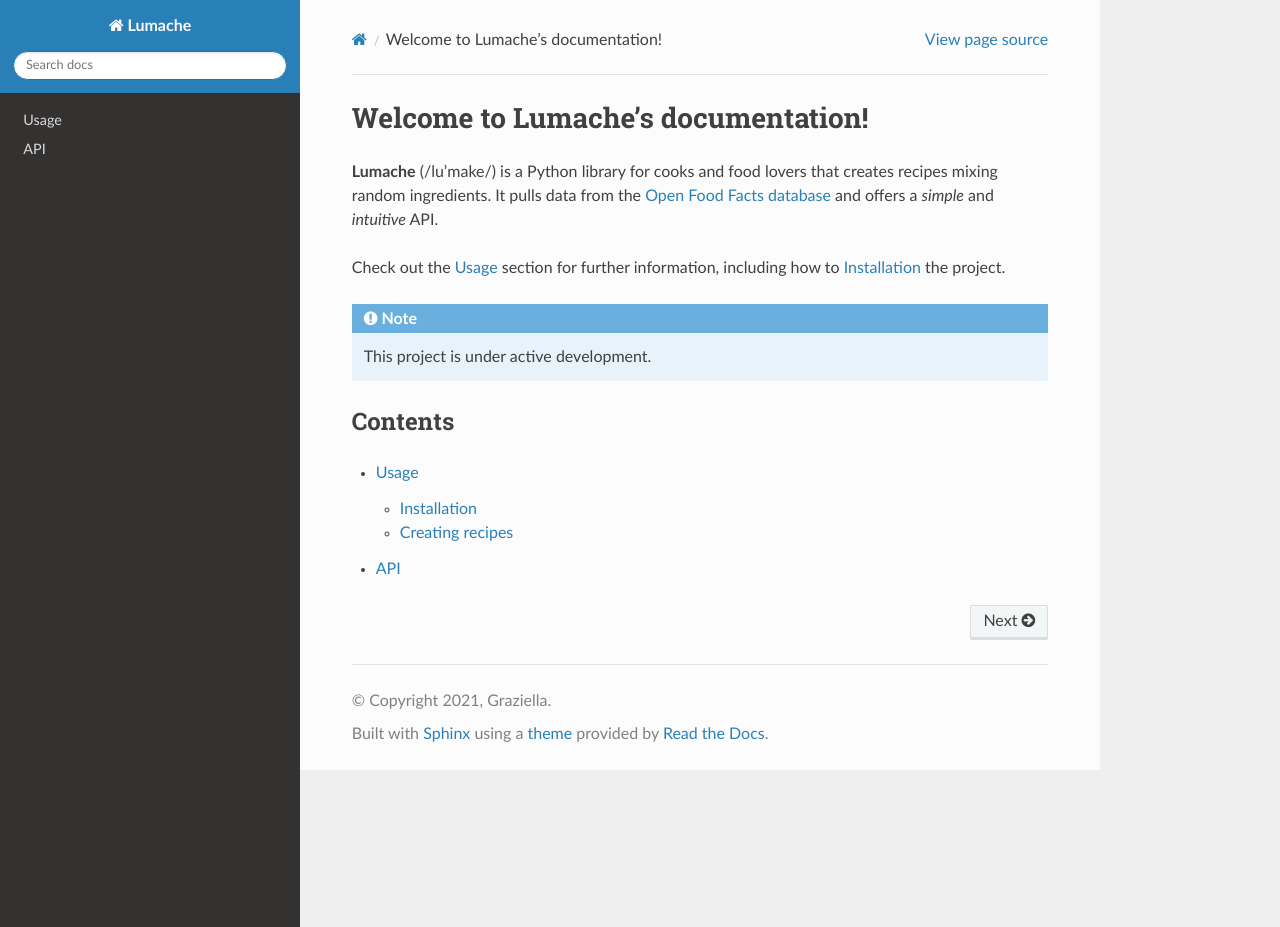
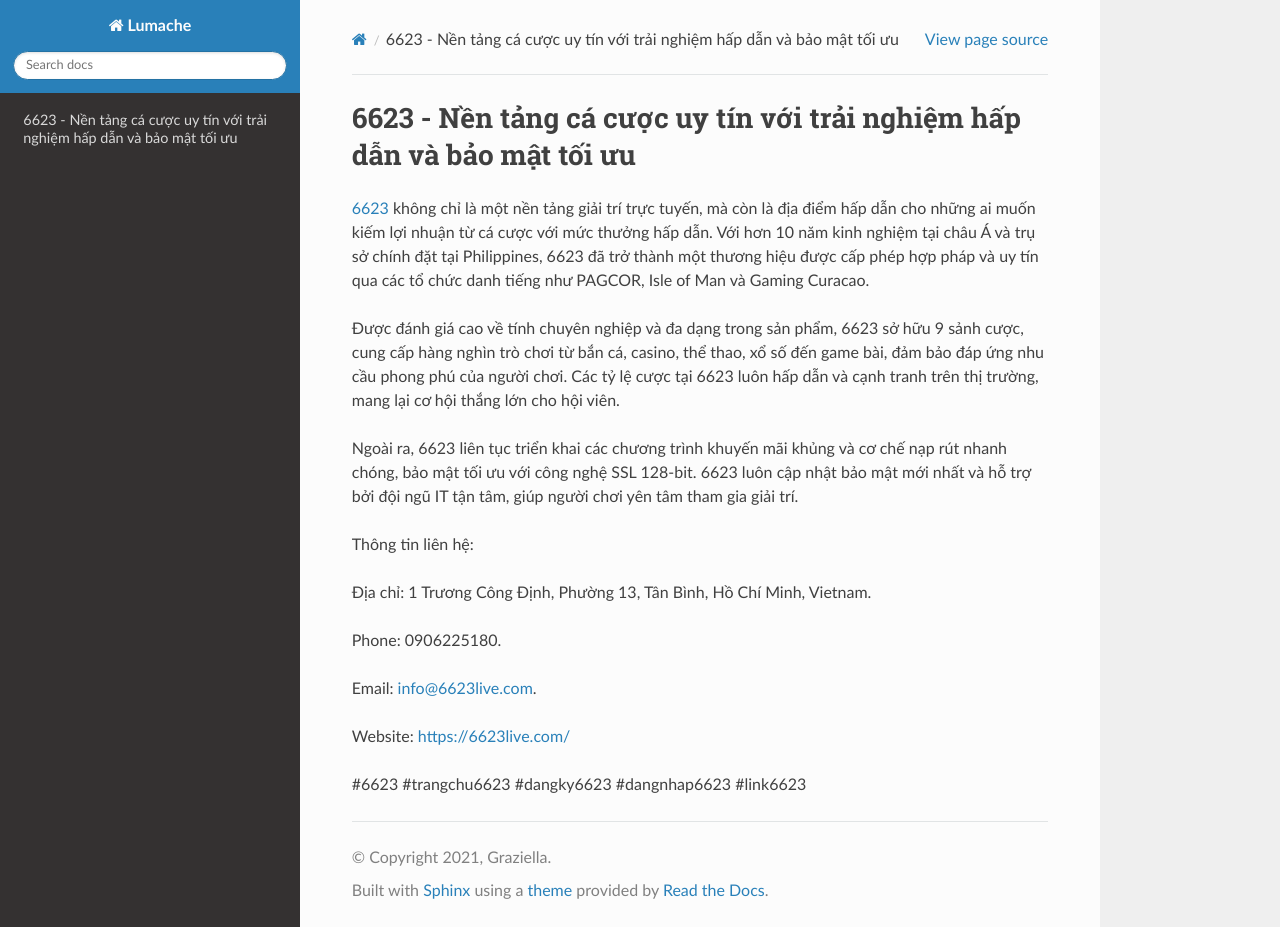
Before and after one commit to JonsCalicut123/6623livecom, a Sphinx documentation site: the page built from docs/source/index.rst, in a window 1280 px wide and 927 px high. Built offline with Sphinx 7.4.7 and the Read the Docs theme 3.1.0, drawn with Linux system fonts in a browser that asks for light colours.

Commit message:
Update index.rst

```diff
--- a/docs/source/index.rst
+++ b/docs/source/index.rst
@@ -1,22 +1,20 @@
-Welcome to Lumache's documentation!
+6623 - Nền tảng cá cược uy tín với trải nghiệm hấp dẫn và bảo mật tối ưu
 ===================================
 
-**Lumache** (/lu'make/) is a Python library for cooks and food lovers
-that creates recipes mixing random ingredients.
-It pulls data from the `Open Food Facts database <https://world.openfoodfacts.org/>`_
-and offers a *simple* and *intuitive* API.
+`6623 <https://6623live.com/>`_ không chỉ là một nền tảng giải trí trực tuyến, mà còn là địa điểm hấp dẫn cho những ai muốn kiếm lợi nhuận từ cá cược với mức thưởng hấp dẫn. Với hơn 10 năm kinh nghiệm tại châu Á và trụ sở chính đặt tại Philippines, 6623 đã trở thành một thương hiệu được cấp phép hợp pháp và uy tín qua các tổ chức danh tiếng như PAGCOR, Isle of Man và Gaming Curacao.
 
-Check out the :doc:`usage` section for further information, including
-how to :ref:`installation` the project.
+Được đánh giá cao về tính chuyên nghiệp và đa dạng trong sản phẩm, 6623 sở hữu 9 sảnh cược, cung cấp hàng nghìn trò chơi từ bắn cá, casino, thể thao, xổ số đến game bài, đảm bảo đáp ứng nhu cầu phong phú của người chơi. Các tỷ lệ cược tại 6623 luôn hấp dẫn và cạnh tranh trên thị trường, mang lại cơ hội thắng lớn cho hội viên.
 
-.. note::
+Ngoài ra, 6623 liên tục triển khai các chương trình khuyến mãi khủng và cơ chế nạp rút nhanh chóng, bảo mật tối ưu với công nghệ SSL 128-bit. 6623 luôn cập nhật bảo mật mới nhất và hỗ trợ bởi đội ngũ IT tận tâm, giúp người chơi yên tâm tham gia giải trí.
 
-   This project is under active development.
+Thông tin liên hệ:
 
-Contents
---------
+Địa chỉ: 1 Trương Công Định, Phường 13, Tân Bình, Hồ Chí Minh, Vietnam.
 
-.. toctree::
+Phone: 0906225180.
 
-   usage
-   api
+Email: info@6623live.com.
+
+Website: https://6623live.com/
+
+#6623 #trangchu6623 #dangky6623 #dangnhap6623 #link6623
```
